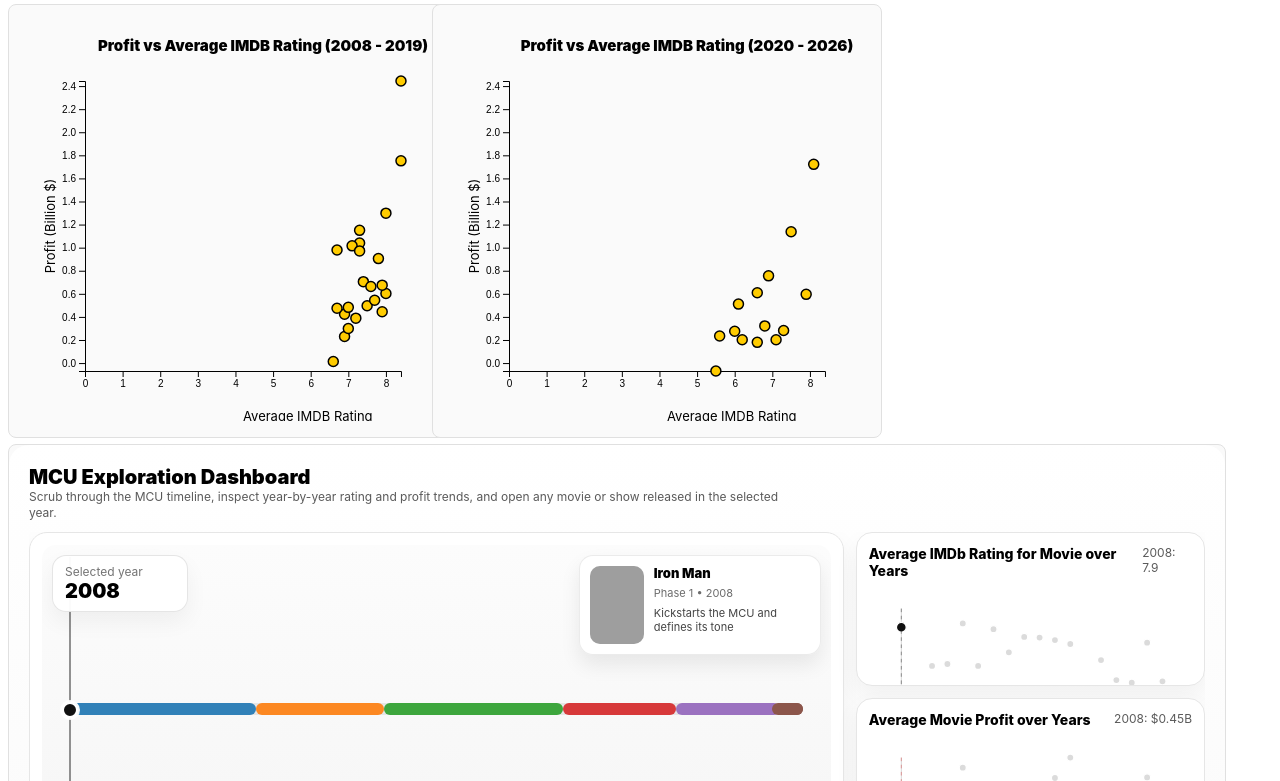
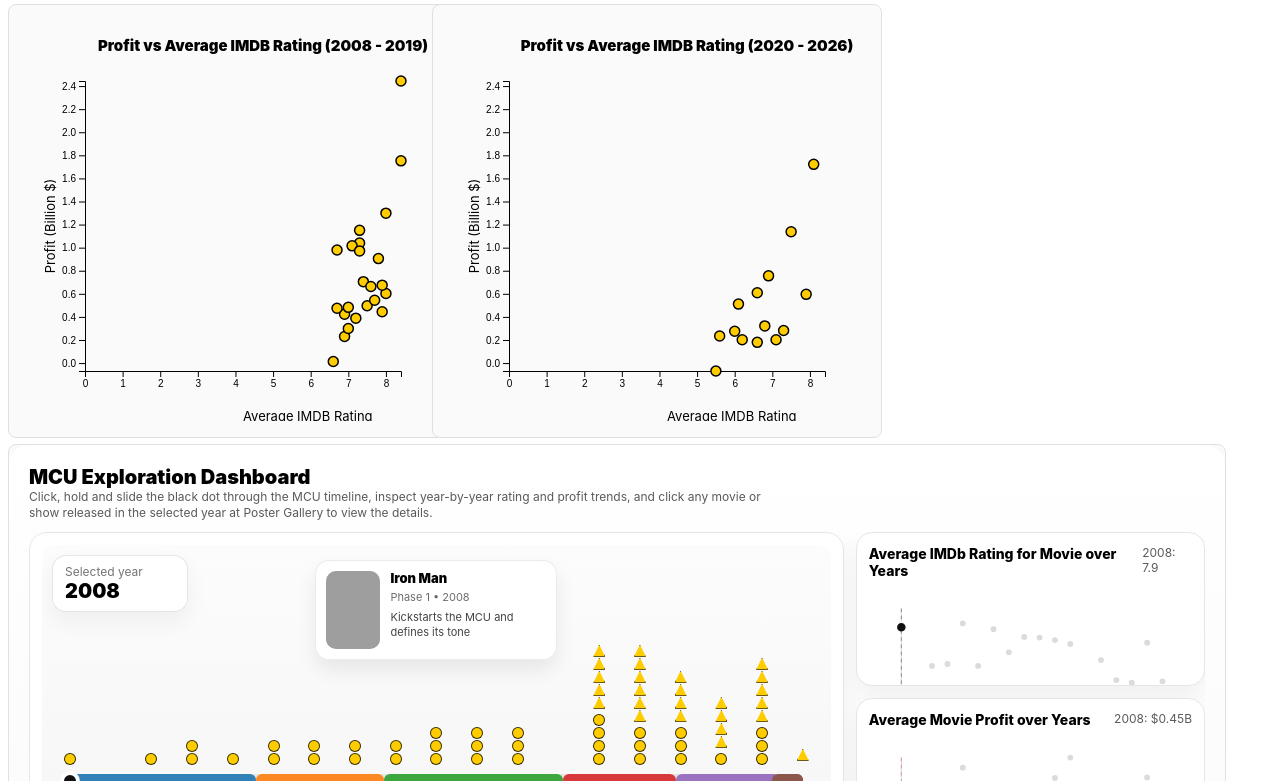
Before and after one commit to K3V1N321/Data-Visualization-Storytelling-Rise-and-Fall-of-MCU, a React (Vite) app: page / in a window 1280 px wide. Shown: the part 3423-4204 px from the top of the page. Built offline with nearby package versions, Linux system fonts and the light colour scheme; grey boxes are pictures that could not be loaded.

Commit message:
Updating the dashboard and dot plot

```diff
--- a/src/components/McuExplorationDashboard.tsx
+++ b/src/components/McuExplorationDashboard.tsx
@@ -1,4 +1,4 @@
-import React, { useEffect, useMemo, useState } from 'react'
+import React, { useEffect, useMemo, useRef, useState } from 'react'
 import * as d3 from 'd3'
 
 type Anchor = 'top' | 'bottom'
@@ -330,12 +330,19 @@ function MetricChart({
 export default function McuExplorationDashboard() {
   const TIMELINE_SIDE_PADDING = 28
   const TIMELINE_THUMB_SIZE = 16
+  const TIMELINE_BASE_TOP_PERCENT = 80
+  const TIMELINE_STACK_STEP = 13
+  const TIMELINE_TYPE_GAP_UNITS = 0.3
+  const TIMELINE_INFO_TOP_OFFSET = 220
   const [entries, setEntries] = useState<Entry[]>([])
   const [reviewsByImdbId, setReviewsByImdbId] = useState<Map<string, Review[]>>(new Map())
   const [reviewsByTitle, setReviewsByTitle] = useState<Map<string, Review[]>>(new Map())
   const [selectedYear, setSelectedYear] = useState<number | null>(null)
   const [selectedEntryId, setSelectedEntryId] = useState<string | null>(null)
   const [expandedReviewKey, setExpandedReviewKey] = useState<string | null>(null)
+  const [timelineHover, setTimelineHover] = useState<{ title: string; left: number; top: number } | null>(null)
+  const [hoveredTimelineMarkerId, setHoveredTimelineMarkerId] = useState<string | null>(null)
+  const timelineRef = useRef<HTMLDivElement | null>(null)
 
   useEffect(() => {
     let cancelled = false
@@ -631,6 +638,47 @@ export default function McuExplorationDashboard() {
     () => entries.find(entry => entry.title === 'The Fantastic 4: First Steps') ?? null,
     [entries]
   )
+  const timelineMarkers = useMemo(() => {
+    const byYear = d3.group(entries, entry => entry.year)
+    const out: Array<{ id: string; title: string; mediaType: MediaType; ratio: number; stackUnit: number }> = []
+
+    for (let year = minYear; year <= maxYear; year++) {
+      const list = (byYear.get(year) ?? []).slice().sort((a, b) => a.releaseDate.getTime() - b.releaseDate.getTime())
+      const movies = list.filter(entry => entry.mediaType === 'movie')
+      const shows = list.filter(entry => entry.mediaType === 'show')
+
+      movies.forEach((entry, index) => {
+        out.push({
+          id: entry.id,
+          title: entry.title,
+          mediaType: entry.mediaType,
+          ratio: (year - minYear) / yearSpan,
+          stackUnit: index + 1
+        })
+      })
+
+      shows.forEach((entry, index) => {
+        out.push({
+          id: entry.id,
+          title: entry.title,
+          mediaType: entry.mediaType,
+          ratio: (year - minYear) / yearSpan,
+          stackUnit: movies.length + TIMELINE_TYPE_GAP_UNITS + (index + 1)
+        })
+      })
+    }
+
+    return out
+  }, [entries, maxYear, minYear, yearSpan, TIMELINE_TYPE_GAP_UNITS])
+
+  const updateTimelineHover = (event: React.MouseEvent, title: string) => {
+    const box = timelineRef.current?.getBoundingClientRect()
+    if (!box) return
+
+    const left = clamp(event.clientX - box.left + 12, 8, box.width - 220)
+    const top = clamp(event.clientY - box.top - 34, 8, box.height - 36)
+    setTimelineHover({ title, left, top })
+  }
 
   return (
     <div
@@ -651,7 +699,7 @@ export default function McuExplorationDashboard() {
         <div>
           <div style={{ fontSize: 20, fontWeight: 900 }}>MCU Exploration Dashboard</div>
           <div style={{ fontSize: 12, color: 'rgba(0,0,0,0.65)', maxWidth: 760, lineHeight: 1.3 }}>
-            Scrub through the MCU timeline, inspect year-by-year rating and profit trends, and open any movie or show released in the selected year.
+            Click, hold and slide the black dot through the MCU timeline, inspect year-by-year rating and profit trends, and click any movie or show released in the selected year at Poster Gallery to view the details.
           </div>
         </div>
       </div>
@@ -687,6 +735,7 @@ export default function McuExplorationDashboard() {
             }}
           >
             <div
+              ref={timelineRef}
               style={{
                 position: 'relative',
                 height: '100%',
@@ -719,7 +768,7 @@ export default function McuExplorationDashboard() {
                   position: 'absolute',
                   left: TIMELINE_SIDE_PADDING,
                   right: TIMELINE_SIDE_PADDING,
-                  top: '56%',
+                  top: `${TIMELINE_BASE_TOP_PERCENT}%`,
                   height: 12,
                   transform: 'translateY(-50%)',
                   background: 'rgba(0,0,0,0.08)',
@@ -737,7 +786,7 @@ export default function McuExplorationDashboard() {
                       position: 'absolute',
                       left: timelineOffset(leftRatio),
                       width: timelineWidth(widthRatio),
-                      top: '56%',
+                      top: `${TIMELINE_BASE_TOP_PERCENT}%`,
                       height: 12,
                       transform: 'translateY(-50%)',
                       background: phaseColors[range.phase],
@@ -753,7 +802,7 @@ export default function McuExplorationDashboard() {
                   style={{
                     position: 'absolute',
                     left: `calc(${timelineOffset((fantasticFourEntry.releaseDate.getTime() - minTime) / timeSpan)} - 10px)`,
-                    top: '56%',
+                    top: `${TIMELINE_BASE_TOP_PERCENT}%`,
                     right: TIMELINE_SIDE_PADDING,
                     height: 12,
                     transform: 'translateY(-50%)',
@@ -764,25 +813,74 @@ export default function McuExplorationDashboard() {
                 />
               ) : null}
 
-              <div
-                style={{
-                  position: 'absolute',
-                  left: timelineOffset((currentYear - minYear) / yearSpan),
-                  top: 12,
-                  bottom: 34,
-                  width: 2,
-                  background: '#111',
-                  opacity: 0.45,
-                  transform: 'translateX(-50%)'
-                }}
-              />
+              {timelineMarkers.map(marker => {
+                const isHovered = hoveredTimelineMarkerId === marker.id
+                return (
+                <div
+                  key={marker.id}
+                  onMouseEnter={event => {
+                    setHoveredTimelineMarkerId(marker.id)
+                    updateTimelineHover(event, marker.title)
+                  }}
+                  onMouseMove={event => updateTimelineHover(event, marker.title)}
+                  onMouseLeave={() => {
+                    setTimelineHover(null)
+                    setHoveredTimelineMarkerId(null)
+                  }}
+                  style={{
+                    position: 'absolute',
+                    left: timelineOffset(marker.ratio),
+                    top: `calc(${TIMELINE_BASE_TOP_PERCENT}% - ${marker.stackUnit * TIMELINE_STACK_STEP + 8}px)`,
+                    transform: `translate(-50%, -50%) scale(${isHovered ? 1.24 : 1})`,
+                    width: 12,
+                    height: 12,
+                    borderRadius: marker.mediaType === 'movie' ? '50%' : 0,
+                    clipPath: marker.mediaType === 'show' ? 'polygon(50% 0%, 0% 100%, 100% 100%)' : undefined,
+                    background: '#FFCC00',
+                    border: `${isHovered ? 1.4 : 1}px solid rgba(0,0,0,0.78)`,
+                    boxShadow: isHovered ? '0 5px 12px rgba(0,0,0,0.35)' : 'none',
+                    boxSizing: 'border-box',
+                    zIndex: isHovered ? 11 : 8,
+                    cursor: 'pointer',
+                    transition: 'transform 120ms ease, box-shadow 120ms ease, border-width 120ms ease'
+                  }}
+                />
+                )
+              })}
+
+              {timelineHover ? (
+                <div
+                  style={{
+                    position: 'absolute',
+                    left: timelineHover.left,
+                    top: timelineHover.top,
+                    pointerEvents: 'none',
+                    zIndex: 12,
+                    background: 'rgba(255,255,255,0.97)',
+                    border: '1px solid rgba(0,0,0,0.14)',
+                    borderRadius: 10,
+                    boxShadow: '0 8px 18px rgba(0,0,0,0.16)',
+                    padding: '7px 9px',
+                    fontSize: 12,
+                    fontWeight: 700,
+                    color: 'rgba(0,0,0,0.84)',
+                    maxWidth: 220,
+                    overflow: 'hidden',
+                    textOverflow: 'ellipsis',
+                    whiteSpace: 'nowrap'
+                  }}
+                >
+                  {timelineHover.title}
+                </div>
+              ) : null}
 
               {selectedTimelineMessage ? (
                 <div
                   style={{
                     position: 'absolute',
-                    top: 10,
-                    right: 10,
+                    left: '50%',
+                    top: `calc(${TIMELINE_BASE_TOP_PERCENT}% - ${TIMELINE_INFO_TOP_OFFSET}px)`,
+                    transform: 'translateX(-50%)',
                     width: 220,
                     padding: 12,
                     borderRadius: 14,
@@ -803,8 +901,9 @@ export default function McuExplorationDashboard() {
                 <div
                   style={{
                     position: 'absolute',
-                    top: 10,
-                    right: 10,
+                    left: '50%',
+                    top: `calc(${TIMELINE_BASE_TOP_PERCENT}% - ${TIMELINE_INFO_TOP_OFFSET}px)`,
+                    transform: 'translateX(-50%)',
                     width: 220,
                     display: 'flex',
                     gap: 10,
@@ -864,6 +963,33 @@ export default function McuExplorationDashboard() {
                     <span>{`Phase ${phase}`}</span>
                   </div>
                 ))}
+                <div style={{ width: 1, height: 12, background: 'rgba(0,0,0,0.2)', margin: '0 4px' }} />
+                <div style={{ display: 'flex', alignItems: 'center', gap: 6 }}>
+                  <span
+                    style={{
+                      width: 10,
+                      height: 10,
+                      borderRadius: '50%',
+                      background: '#FFCC00',
+                      border: '1px solid rgba(0,0,0,0.72)',
+                      display: 'inline-block'
+                    }}
+                  />
+                  <span>Movie</span>
+                </div>
+                <div style={{ display: 'flex', alignItems: 'center', gap: 6 }}>
+                  <span
+                    style={{
+                      width: 10,
+                      height: 10,
+                      background: '#FFCC00',
+                      border: '1px solid rgba(0,0,0,0.72)',
+                      clipPath: 'polygon(50% 0%, 0% 100%, 100% 100%)',
+                      display: 'inline-block'
+                    }}
+                  />
+                  <span>TV Show</span>
+                </div>
               </div>
 
               <input
@@ -878,7 +1004,7 @@ export default function McuExplorationDashboard() {
                   position: 'absolute',
                   left: TIMELINE_SIDE_PADDING - TIMELINE_THUMB_SIZE / 2,
                   right: TIMELINE_SIDE_PADDING - TIMELINE_THUMB_SIZE / 2,
-                  top: '56%',
+                  top: `${TIMELINE_BASE_TOP_PERCENT}%`,
                   transform: 'translateY(-50%)',
                   width: `calc(100% - ${TIMELINE_SIDE_PADDING * 2 - TIMELINE_THUMB_SIZE}px)`,
                   margin: 0,
@@ -1074,7 +1200,7 @@ export default function McuExplorationDashboard() {
             >
               <div style={{ display: 'flex', justifyContent: 'space-between', alignItems: 'baseline', gap: 8, marginBottom: 12 }}>
                 <div style={{ fontSize: 17, fontWeight: 800 }}>Top User Reviews</div>
-                <div style={{ fontSize: 11, color: 'rgba(0,0,0,0.55)' }}>Click a card to expand/collapse</div>
+                <div style={{ fontSize: 11, color: 'rgba(0,0,0,0.55)' }}>Click a review to expand/collapse</div>
               </div>
               {selectedEntry ? (
                 selectedReviews.length > 0 ? (
```
Also changed, not shown: src/components/McuConnectionsPhase46.tsx (+30 -16 lines), src/components/McuYearDotPlot.tsx (+19 -10 lines).
